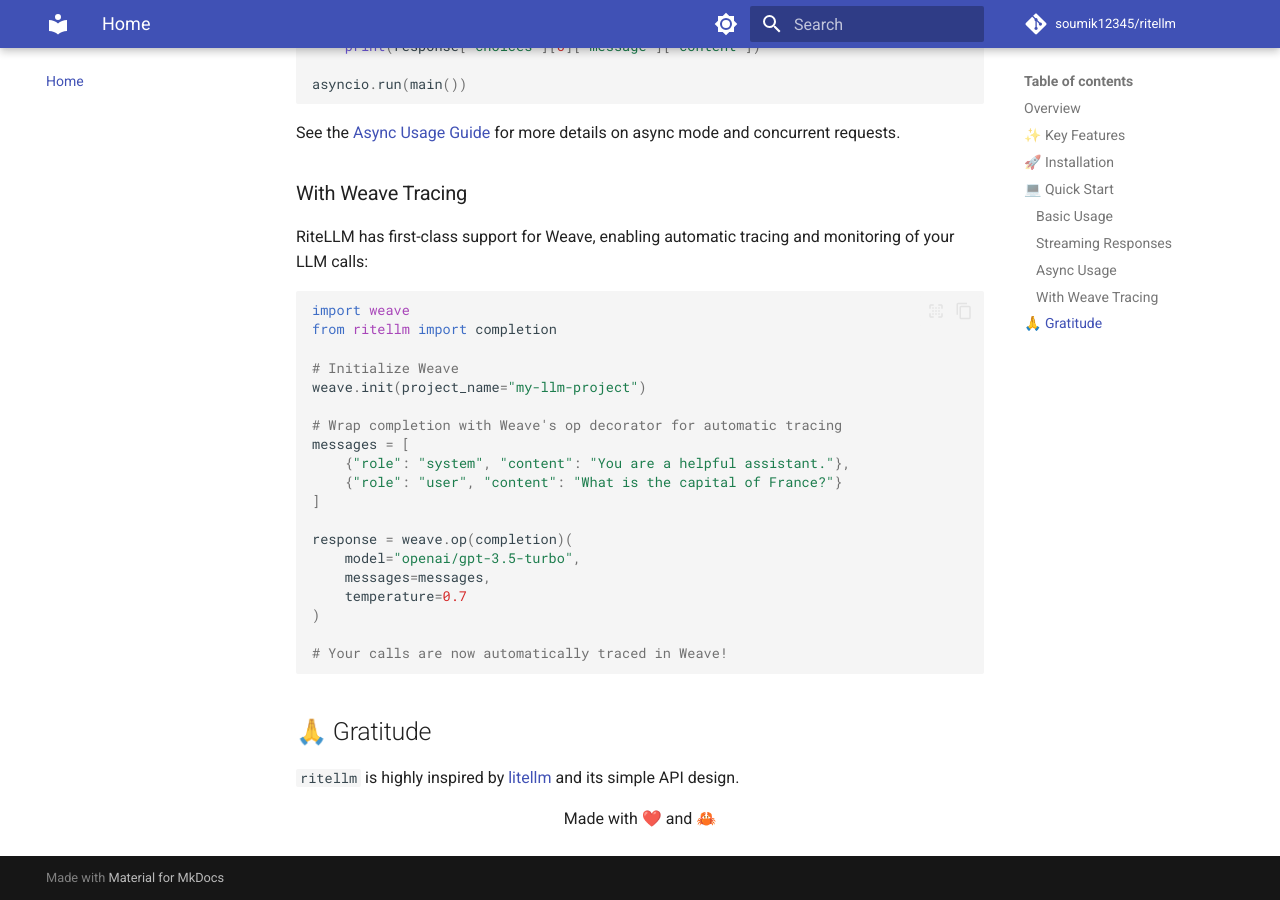
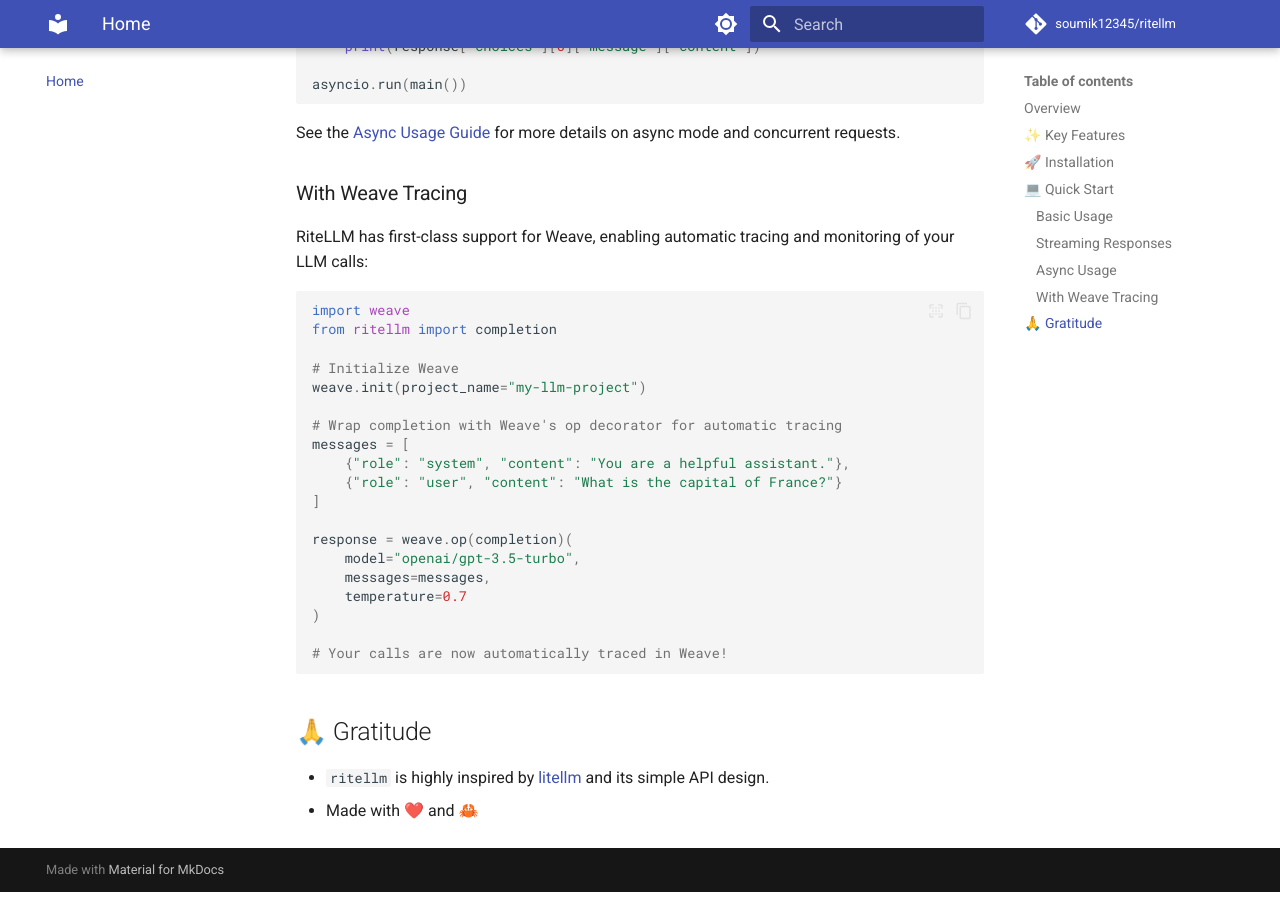
Before and after one commit to soumik12345/ritellm, an MkDocs documentation site: the page built from docs/index.md, in a window 1280 px wide and 900 px high, scrolled down 2490 px. Built offline with MkDocs 1.6.1 and Material for MkDocs 9.7.7, drawn with Linux system fonts in a browser that asks for light colours; comment, search, counter and statistics services are not loaded.

```diff
--- a/docs/index.md
+++ b/docs/index.md
@@ -141,8 +141,5 @@ response = weave.op(completion)(
 
 ## 🙏 Gratitude
 
-`ritellm` is highly inspired by [litellm](https://github.com/BerriAI/litellm) and its simple API design.
-
-<div align="center">
-Made with ❤️ and 🦀
-</div>
+- `ritellm` is highly inspired by [litellm](https://github.com/BerriAI/litellm) and its simple API design.
+- Made with ❤️ and 🦀
```
Also changed, not shown: README.md (+2 -5 lines).
